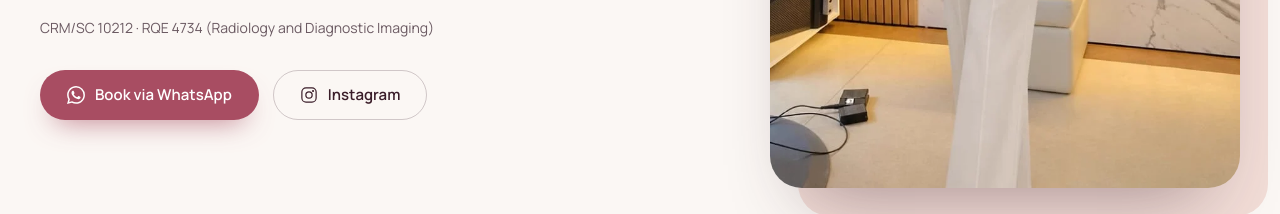
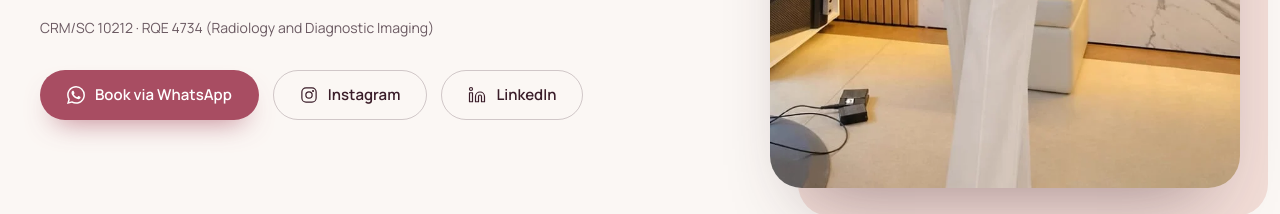
Before and after one commit to Atletas1000/site-cristina, a plain HTML site: page en/index.html in a window 1280 px wide. Shown: the part 625-839 px from the top of the page. Drawn offline with nearby package versions, Linux system fonts and the light colour scheme.

Commit message:
Botão do LinkedIn na capa

```diff
--- a/en/index.html
+++ b/en/index.html
@@ -150,6 +150,9 @@
             </a>
             <a class="btn btn-ghost" href="https://www.instagram.com/cristinamarquesbarreto/" target="_blank" rel="noopener">
               <svg aria-hidden="true"><use href="#i-insta"/></svg> Instagram
+            </a>
+            <a class="btn btn-ghost" href="https://br.linkedin.com/in/cristina-barreto-1083301a4" target="_blank" rel="noopener">
+              <svg aria-hidden="true"><use href="#i-linkedin"/></svg> LinkedIn
             </a>
           </div>
         </div>
```
Also changed, not shown: es/index.html (+3 -0 lines), index.html (+3 -0 lines).
